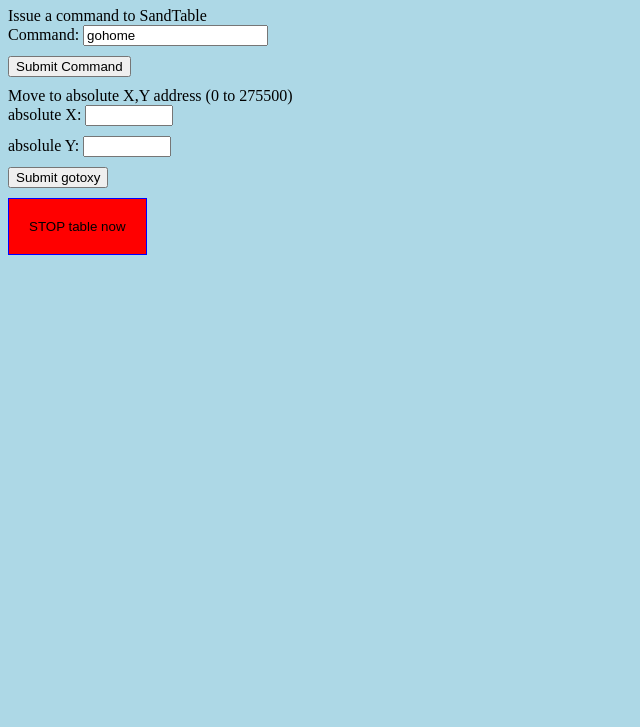
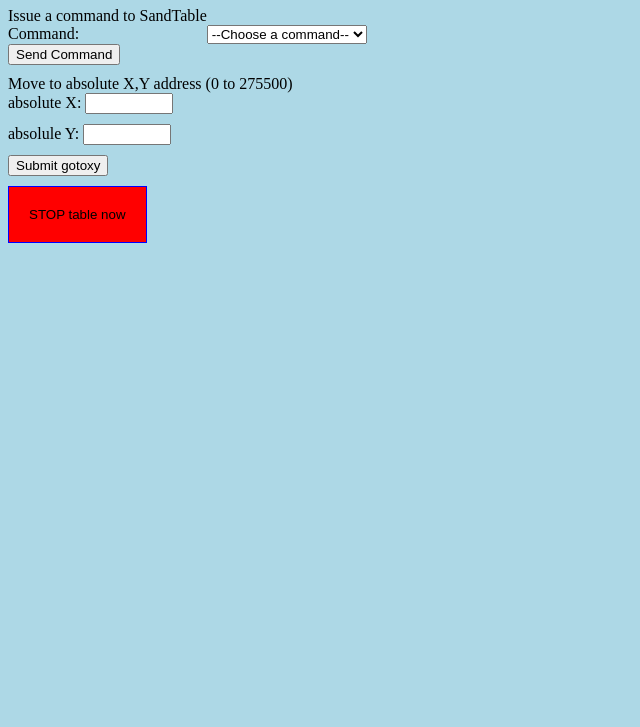
Before and after one commit to harrypower/sandtable, a plain HTML site: page testing.html in a window 1280 px wide. Shown: the part 73-800 px from the top of the page, without its empty margins (0-640 px from the left). Drawn offline with Linux system fonts and the light colour scheme.

Commit message:
adding commands

```diff
--- a/testing.html
+++ b/testing.html
@@ -10,11 +10,22 @@
 <form action="/cgi-bin/directtesting.cgi" method="get" class="form-a">
   Issue a command to SandTable <br>
   <div class="form-a">
-    <label for="name">Command: </lable>
-    <input type="text" name="command" value="gohome" required>
+    <label for="name">Command:</label>
+    <select name="command">
+      <option value="">--Choose a command--</opiton>
+      <option value="gohome">gohome</option>
+      <option value="status">status</option>
+      <option value="xmin">xmin</option>
+      <option value="ymin">ymin</option>
+      <option value="xmax">xmax</option>
+      <option value="ymax">ymax</option>
+      <option value="xnow">xnow</option>
+      <option value="ynow">ynow</option>
+      <option value="lastresult">lastresult</option>
+    </select>
   </div>
   <div class="form-a">
-    <input type="submit" value="Submit Command">
+    <input type="submit" value="Send Command">
   </div>
 </form>
 
```
